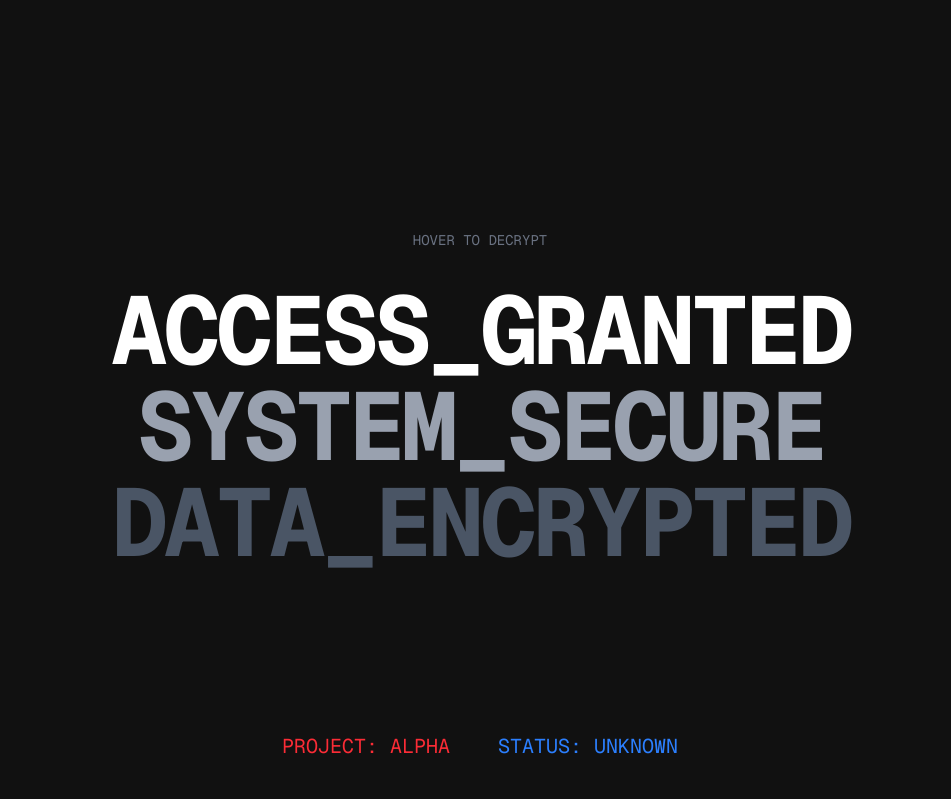
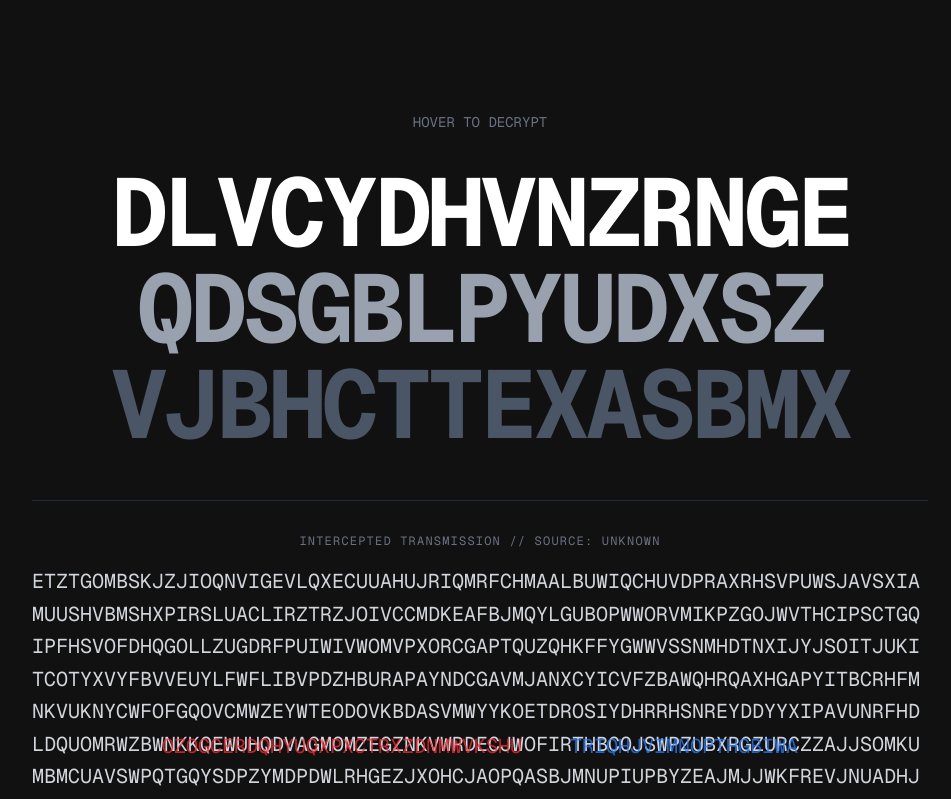
Before and after one commit to AidenCarrera/random-web, a Next.js app: page /text-scramble in a window 1280 px wide. Shown: the top 799 px of the page, without its empty margins (160-1111 px from the left). Built offline with nearby package versions, Linux system fonts and the light colour scheme.

Commit message:
Add new text to decrypt
Made the animation faster for decrypting. Made it so hover over text to decrpyt. Added large text block to decrypt.

```diff
--- a/app/text-scramble/page.tsx
+++ b/app/text-scramble/page.tsx
@@ -11,19 +11,26 @@ const ScrambleText = ({
   text: string;
   className?: string;
 }) => {
-  const [display, setDisplay] = useState(text);
+  const [display, setDisplay] = useState(() =>
+    text
+      .split("")
+      .map(() => LETTERS[Math.floor(Math.random() * 26)])
+      .join("")
+  );
   const intervalRef = useRef<NodeJS.Timeout | null>(null);
+  const iterationRef = useRef(0);
+  const [isRevealed, setIsRevealed] = useState(false);
 
-  const onMouseOver = () => {
-    let iteration = 0;
+  const startScramble = () => {
+    if (isRevealed) return;
     if (intervalRef.current) clearInterval(intervalRef.current);
 
     intervalRef.current = setInterval(() => {
       setDisplay(
         text
           .split("")
-          .map((letter, index) => {
-            if (index < iteration) {
+          .map((_, index) => {
+            if (index < iterationRef.current) {
               return text[index];
             }
             return LETTERS[Math.floor(Math.random() * 26)];
@@ -31,28 +38,36 @@ const ScrambleText = ({
           .join("")
       );
 
-      if (iteration >= text.length) {
+      if (iterationRef.current >= text.length) {
         if (intervalRef.current) clearInterval(intervalRef.current);
+        setIsRevealed(true);
       }
 
-      iteration += 1 / 3;
+      iterationRef.current += 0.45;
     }, 30);
   };
 
+  const stopScramble = () => {
+    if (intervalRef.current) clearInterval(intervalRef.current);
+  };
+
   return (
-    <h2
-      onMouseOver={onMouseOver}
-      className={`cursor-default font-mono ${className}`}
+    <div
+      onMouseEnter={startScramble}
+      onMouseLeave={stopScramble}
+      className={`cursor-default font-mono ${className} wrap-break-word`}
     >
       {display}
-    </h2>
+    </div>
   );
 };
 
+const LITERATURE_TEXT = `No one would have believed in the last years of the nineteenth century that this world was being watched keenly and closely by intelligences greater than man's and yet as mortal as his own; that as men busied themselves about their various concerns they were scrutinised and studied, perhaps almost as narrowly as a man with a microscope might scrutinise the transient creatures that swarm and multiply in a drop of water. With infinite complacency men went to and fro over this globe about their little affairs, serene in their assurance of their empire over matter. It is possible that the infusoria under the microscope do the same. No one gave a thought to the older worlds of space as sources of human danger, or thought of them only to dismiss the idea of life upon them as impossible or improbable. It is curious to recall some of the mental habits of those departed days. At most terrestrial men fancied there might be other men upon Mars, perhaps inferior to themselves and ready to welcome a missionary enterprise. Yet across the gulf of space, minds that are to our minds as ours are to those of the beasts that perish, intellects vast and cool and unsympathetic, regarded this earth with envious eyes, and slowly and surely drew their plans against us.`;
+
 export default function TextScramble() {
   return (
-    <div className="min-h-screen bg-[#111] text-white flex flex-col items-center justify-center gap-4">
-      <div className="flex flex-col gap-0 text-center">
+    <div className="min-h-screen bg-[#111] text-white flex flex-col items-center justify-center gap-12 p-8 overflow-y-auto">
+      <div className="flex flex-col gap-0 text-center shrink-0 mt-20">
         <p className="text-gray-500 font-mono text-sm mb-8">HOVER TO DECRYPT</p>
         <ScrambleText
           text="ACCESS_GRANTED"
@@ -68,10 +83,25 @@ export default function TextScramble() {
         />
       </div>
 
-      <div className="absolute bottom-10 flex gap-12">
-        <ScrambleText text="PROJECT: ALPHA" className="text-xl text-red-500" />
+      <div className="max-w-4xl w-full space-y-8 pb-20">
+        <div className="border-t border-gray-800 pt-8">
+          <h3 className="text-gray-500 font-mono text-xs mb-4 uppercase tracking-widest text-center">
+            Intercepted Transmission // Source: Unknown
+          </h3>
+          <ScrambleText
+            text={LITERATURE_TEXT}
+            className="text-lg md:text-xl text-gray-300 leading-relaxed text-justify"
+          />
+        </div>
+      </div>
+
+      <div className="fixed bottom-10 flex gap-12 opacity-75">
         <ScrambleText
-          text="STATUS: UNKNOWN"
+          text="PROJECT: THE WAR OF THE WORLDS"
+          className="text-xl text-red-500"
+        />
+        <ScrambleText
+          text="STATUS: IN PROGRESS"
           className="text-xl text-blue-500"
         />
       </div>
```
